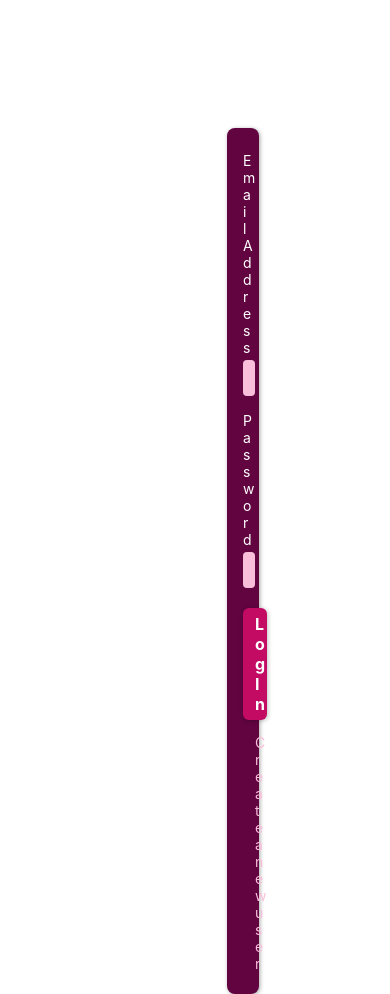
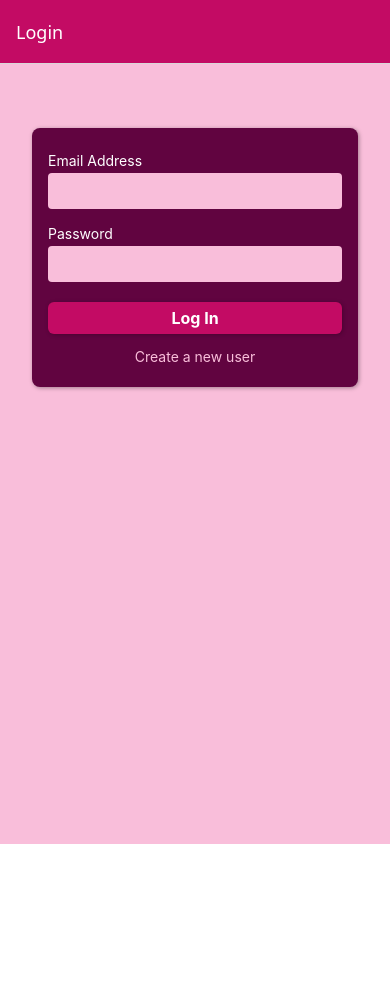
Before and after one commit to wizgurl101/art-prompt-mobile, a React Native app: screen / in a window 390 px wide. After the commit the page ends 844 px from the top, so only its background shows below. Built offline with nearby package versions, Linux system fonts and the light colour scheme.

Commit message:
Update App.js

```diff
--- a/App.js
+++ b/App.js
@@ -1,7 +1,7 @@
 import { NavigationContainer } from "@react-navigation/native";
 import { createNativeStackNavigator } from "@react-navigation/native-stack";
 import { StatusBar } from "expo-status-bar";
-import { StyleSheet, View } from "react-native";
+import { StyleSheet, Text, View } from "react-native";
 
 import LoginScreen from "./screens/LoginScreen";
 import PromptScreen from "./screens/PromptScreen";
@@ -47,10 +47,10 @@
 
 export default function App() {
   return (
-    <View style={styles.container}>
+    <>
       <StatusBar style="light" />
       <Navigation />
-    </View>
+    </>
   );
 }
 
```
